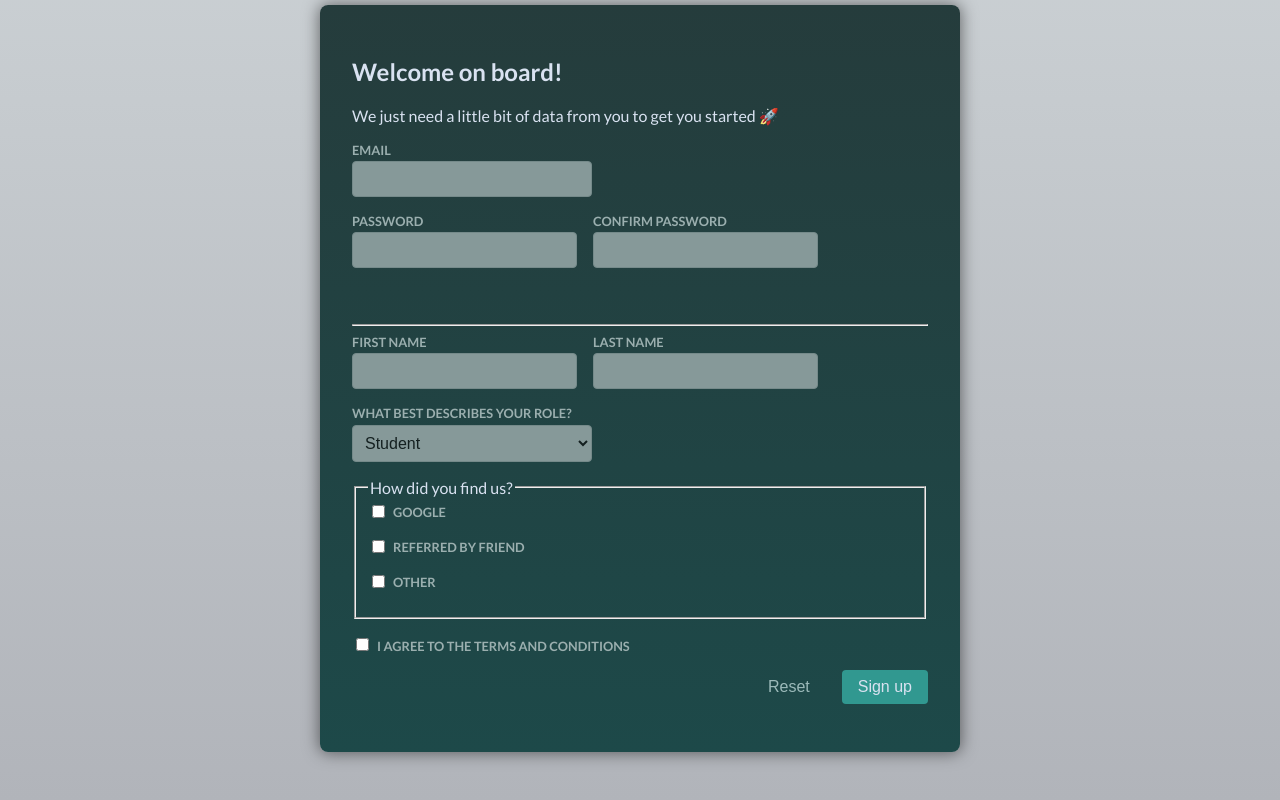
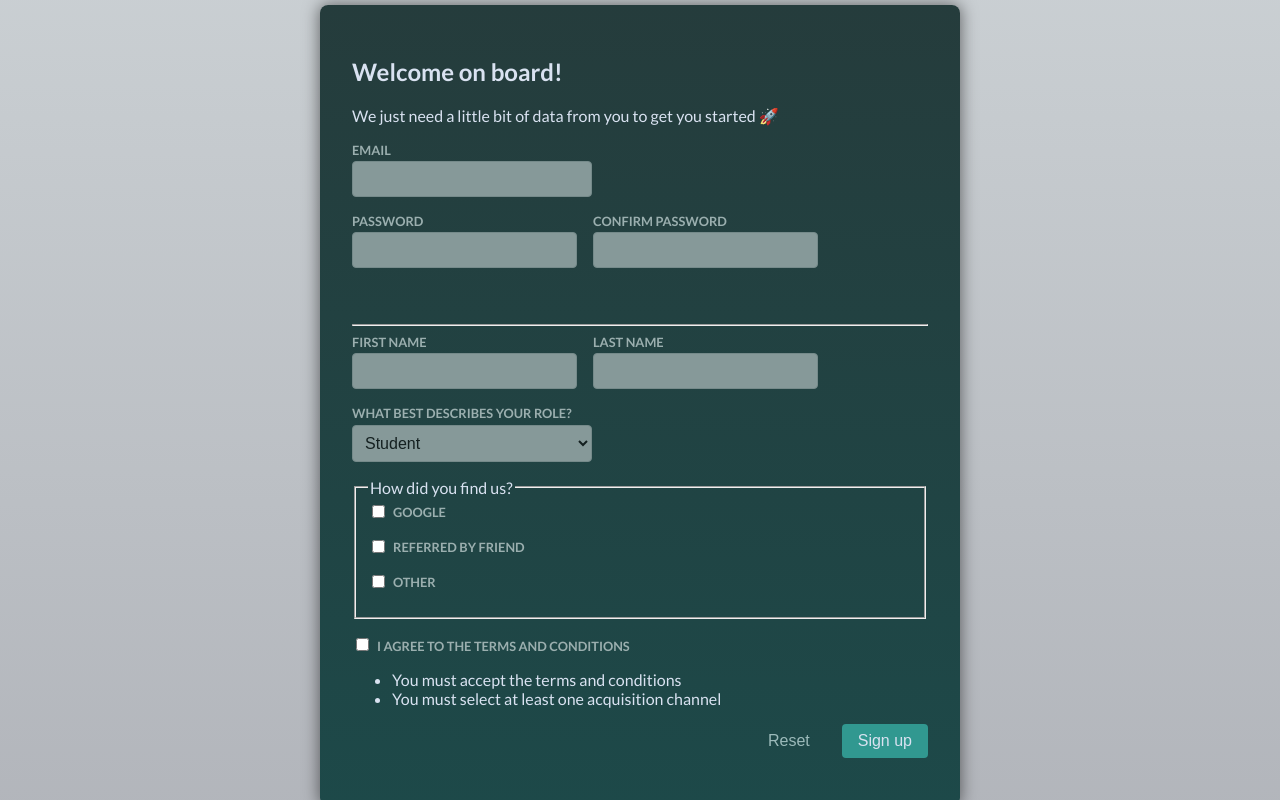
Before and after one commit to AndyHuang97/13-forms-and-user-input, a React (Vite) app: page / in a window 1280 px wide. Both pictures are taken after typing "name@example.com", "Sample123", "Sample123", "Sample", "Sample" into the empty fields and a click on the button "Sign up". Shown: the part 234-1034 px from the top of the page. Built offline with nearby package versions, Linux system fonts and the light colour scheme.

Commit message:
Managing Form-dependent State with useActionState()

```diff
--- a/src/components/Signup.jsx
+++ b/src/components/Signup.jsx
@@ -1,4 +1,4 @@
-import { useState } from "react";
+import { useState, useActionState } from "react";
 
 import {
   isEmail,
@@ -31,7 +31,7 @@
   }
 
   // form action will pass formData to the action function
-  function signupAction(formData) {
+  function signupAction(prevFormState, formData) {
     // to access the input fields with FormData, they need to have attribute name
     const fd = new FormData(event.target);
     // for multivalue fields like checkboxes, the name attribute should be the same
@@ -69,14 +69,28 @@
     if (acquisitionChannel.length === 0) {
       errors.push("You must select at least one acquisition channel");
     }
+
+    if (errors.length > 0) {
+      return { errors };
+    }
+
+    return { errors: null };
   }
+
+  // useActionState will return the action state, and a function to set the action state
+  // formState: the object returned by the action function
+  // formAction: a wrapper function that will call the action function and is able to listen to events
+  // pending: if the form has been submitted
+  const [formState, formAction, pending] = useActionState(signupAction, {
+    errors: null,
+  });
 
   return (
     // <form onSubmit={handleSubmit}>
     // form action will reset your form fields
     // normally, the action attribute is used to send the form data to a server
     // in HTML, the action attribute is a URL, in React, it can be a function
-    <form action={signupAction}>
+    <form action={formAction}>
       <h2>Welcome on board!</h2>
       <p>We just need a little bit of data from you to get you started 🚀</p>
 
@@ -172,6 +186,14 @@
         </label>
       </div>
 
+      {formState.errors && (
+        <ul className='error'>
+          {formState.errors.map((error) => (
+            <li key={error}>{error}</li>
+          ))}
+        </ul>
+      )}
+
       <p className='form-actions'>
         {/* to reset the form, we can use type='reset' */}
         <button type='reset' className='button button-flat'>
```
